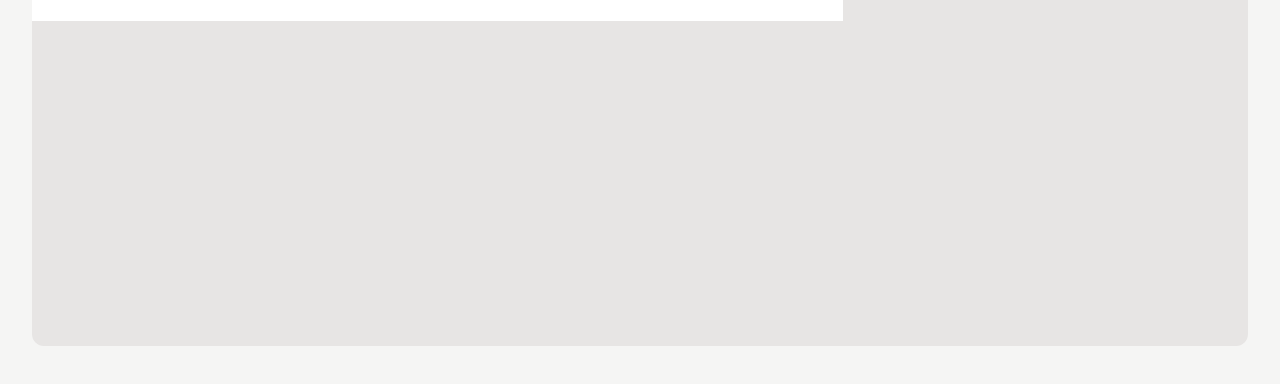
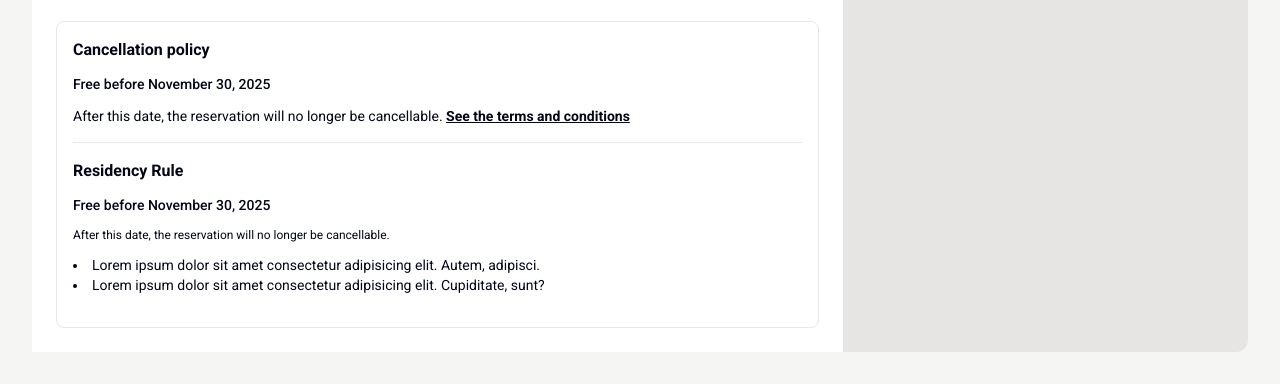
Before and after one commit to Eth3ri0n/Biarritz, a website: page src/index.html in a window 1280 px wide. Shown: the part 486-870 px from the top of the page. Drawn offline with Linux system fonts and the light colour scheme.

Commit message:
Update index.html with terms and conditions and residency rule sections

```diff
--- a/src/index.html
+++ b/src/index.html
@@ -41,7 +41,7 @@
             <i class="fa-solid fa-angle-left fa-sm"></i> Back to the list
           </a>
           <h2 class="mb-4 text-lg font-bold">Payment method</h2>
-          <div class="rounded-lg border p-4">
+          <div class="mb-6 rounded-lg border p-4">
             <h4 class="mb-6 text-sm font-bold">Saved cards</h4>
             <div class="grid grid-cols-2 grid-rows-2 gap-2 p-2">
               <!-- Paypal -->
@@ -120,6 +120,38 @@
               </div>
             </div>
           </div>
+          <!-- Terms & conditions -->
+          <div class="rounded-lg border p-4">
+            <div class="mb-4 flex flex-col gap-y-3 border-b pb-4">
+              <h3 class="text-base font-bold">Cancellation policy</h3>
+              <h4 class="font-medium">Free before November 30, 2025</h4>
+              <p>
+                After this date, the reservation will no longer be cancellable.
+                <a
+                  href="#"
+                  class="font-bold underline transition-colors hover:text-blue-500"
+                  >See the terms and conditions</a
+                >
+              </p>
+            </div>
+            <div class="mb-4 flex flex-col gap-y-3">
+              <h3 class="text-base font-bold">Residency Rule</h3>
+              <h4 class="font-medium">Free before November 30, 2025</h4>
+              <p class="text-xs">
+                After this date, the reservation will no longer be cancellable.
+              </p>
+              <ul class="list-inside list-disc">
+                <li>
+                  Lorem ipsum dolor sit amet consectetur adipisicing elit.
+                  Autem, adipisci.
+                </li>
+                <li>
+                  Lorem ipsum dolor sit amet consectetur adipisicing elit.
+                  Cupiditate, sunt?
+                </li>
+              </ul>
+            </div>
+          </div>
         </div>
       </main>
     </div>
```
Also changed, not shown: src/output.css.
